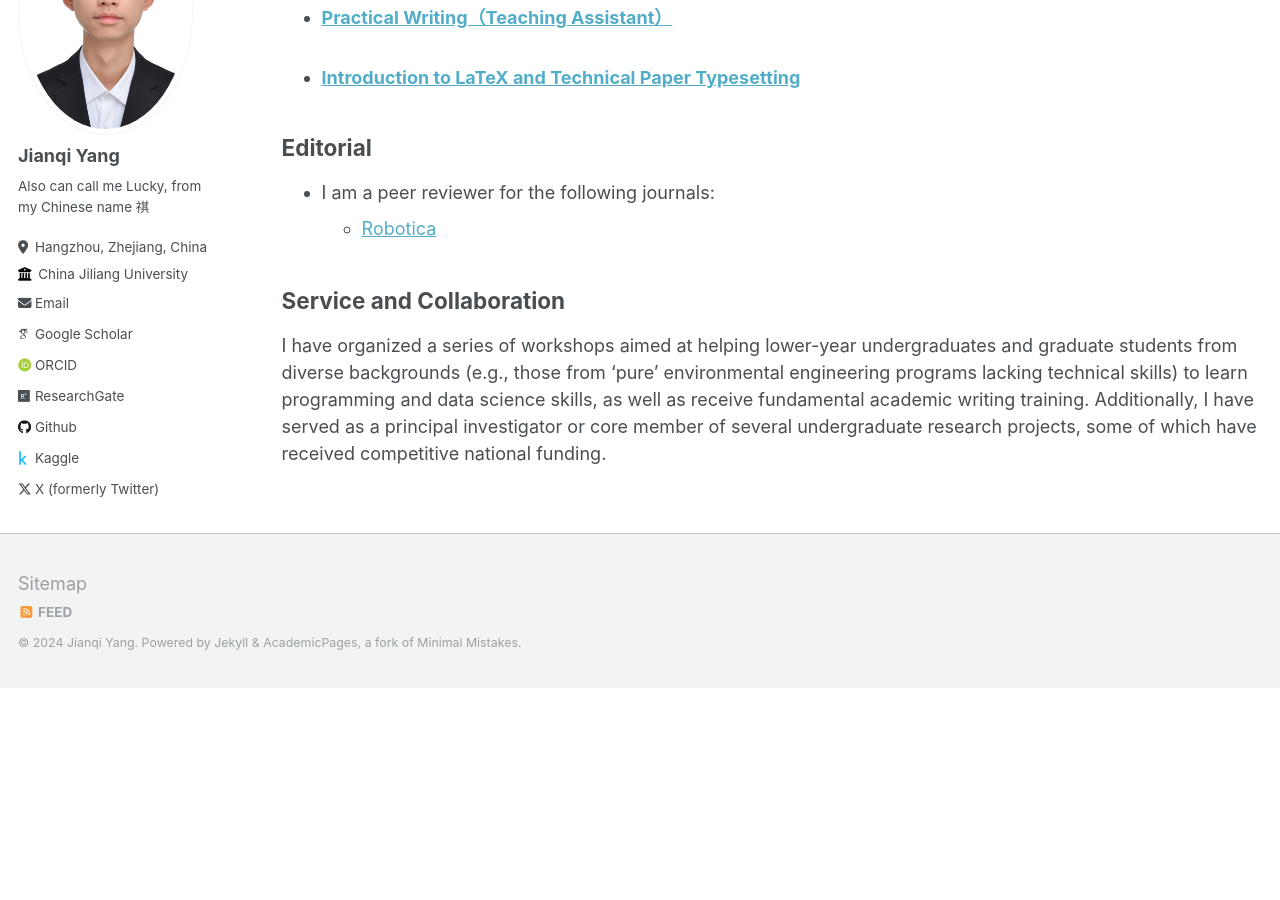
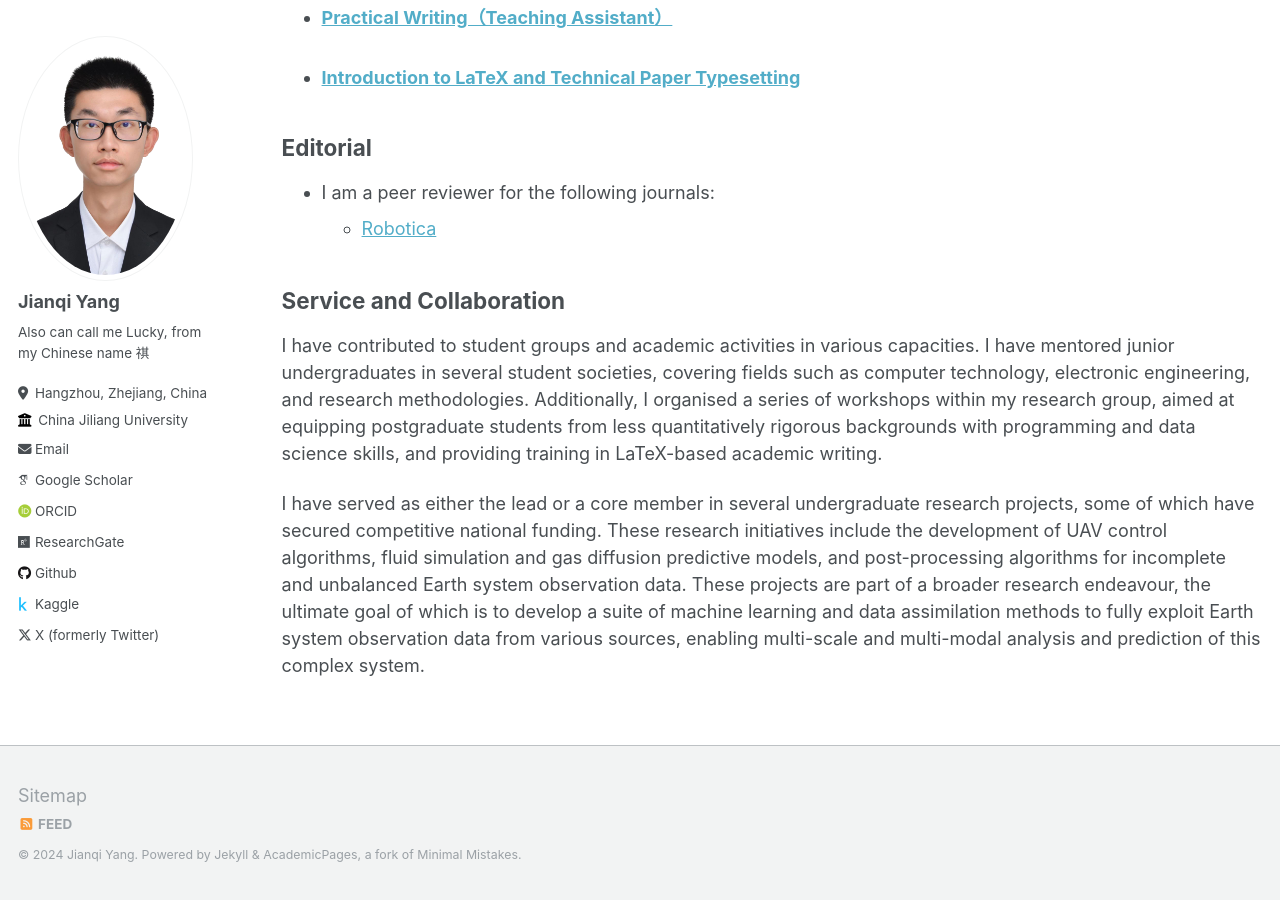
Before and after one commit to thinkswhat/thinkswhat.github.io, a Jekyll site: the page built from _pages/cv.md, in a window 1280 px wide and 900 px high, scrolled down 1331 px. Built offline with Jekyll 4.4.1, drawn with Linux system fonts in a browser that asks for light colours; some web fonts are replaced; before the commit the page ends 2019 px from its top, so only the background shows below that.

Commit message:
Update cv.md

```diff
--- a/_pages/cv.md
+++ b/_pages/cv.md
@@ -65,4 +65,7 @@ Editorial
 
 Service and Collaboration
 ------
-I have organized a series of workshops aimed at helping lower-year undergraduates and graduate students from diverse backgrounds (e.g., those from 'pure' environmental engineering programs lacking technical skills) to learn programming and data science skills, as well as receive fundamental academic writing training. Additionally, I have served as a principal investigator or core member of several undergraduate research projects, some of which have received competitive national funding.
+
+I have contributed to student groups and academic activities in various capacities. I have mentored junior undergraduates in several student societies, covering fields such as computer technology, electronic engineering, and research methodologies. Additionally, I organised a series of workshops within my research group, aimed at equipping postgraduate students from less quantitatively rigorous backgrounds with programming and data science skills, and providing training in LaTeX-based academic writing.
+
+I have served as either the lead or a core member in several undergraduate research projects, some of which have secured competitive national funding. These research initiatives include the development of UAV control algorithms, fluid simulation and gas diffusion predictive models, and post-processing algorithms for incomplete and unbalanced Earth system observation data. These projects are part of a broader research endeavour, the ultimate goal of which is to develop a suite of machine learning and data assimilation methods to fully exploit Earth system observation data from various sources, enabling multi-scale and multi-modal analysis and prediction of this complex system.
```
